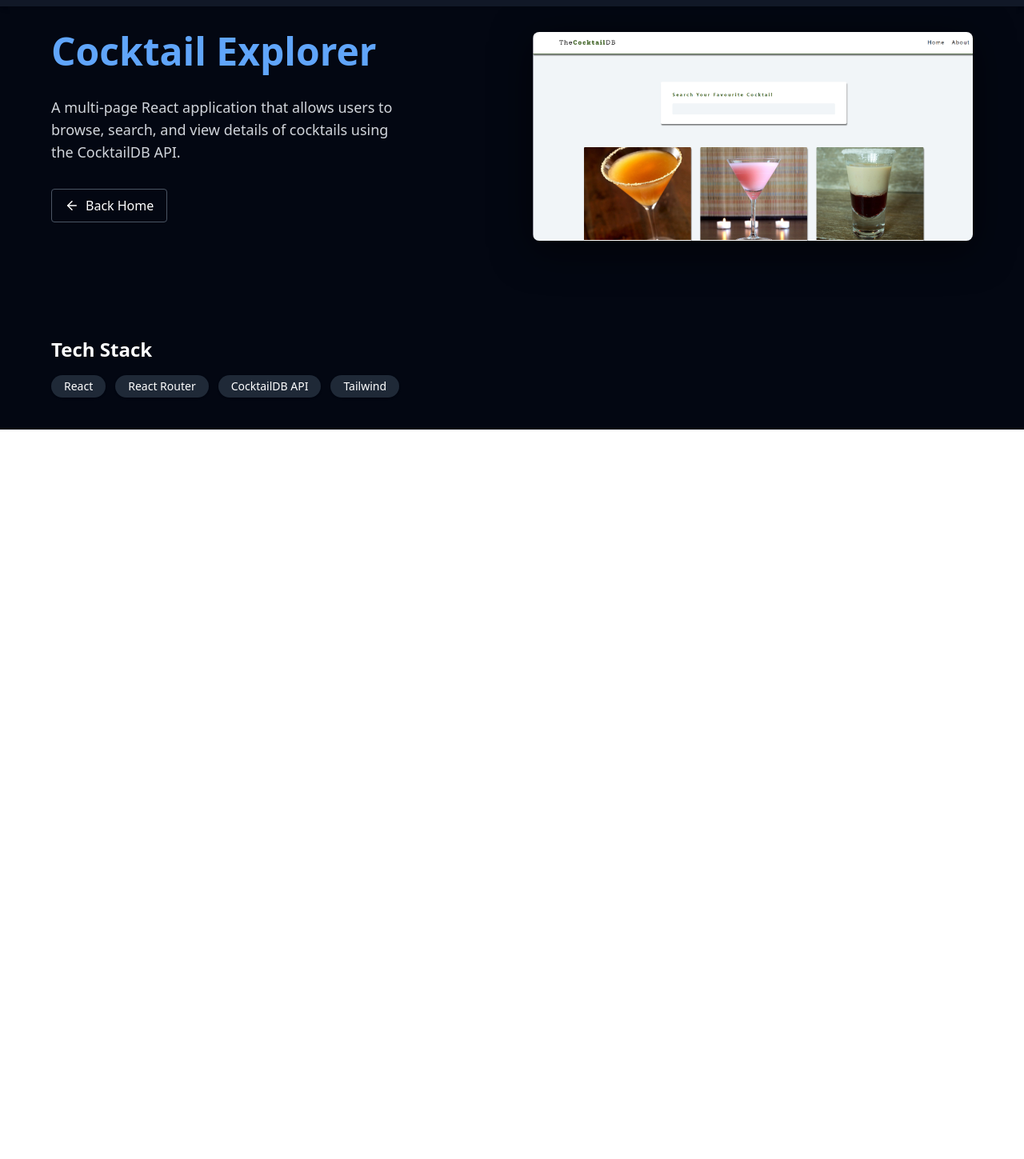
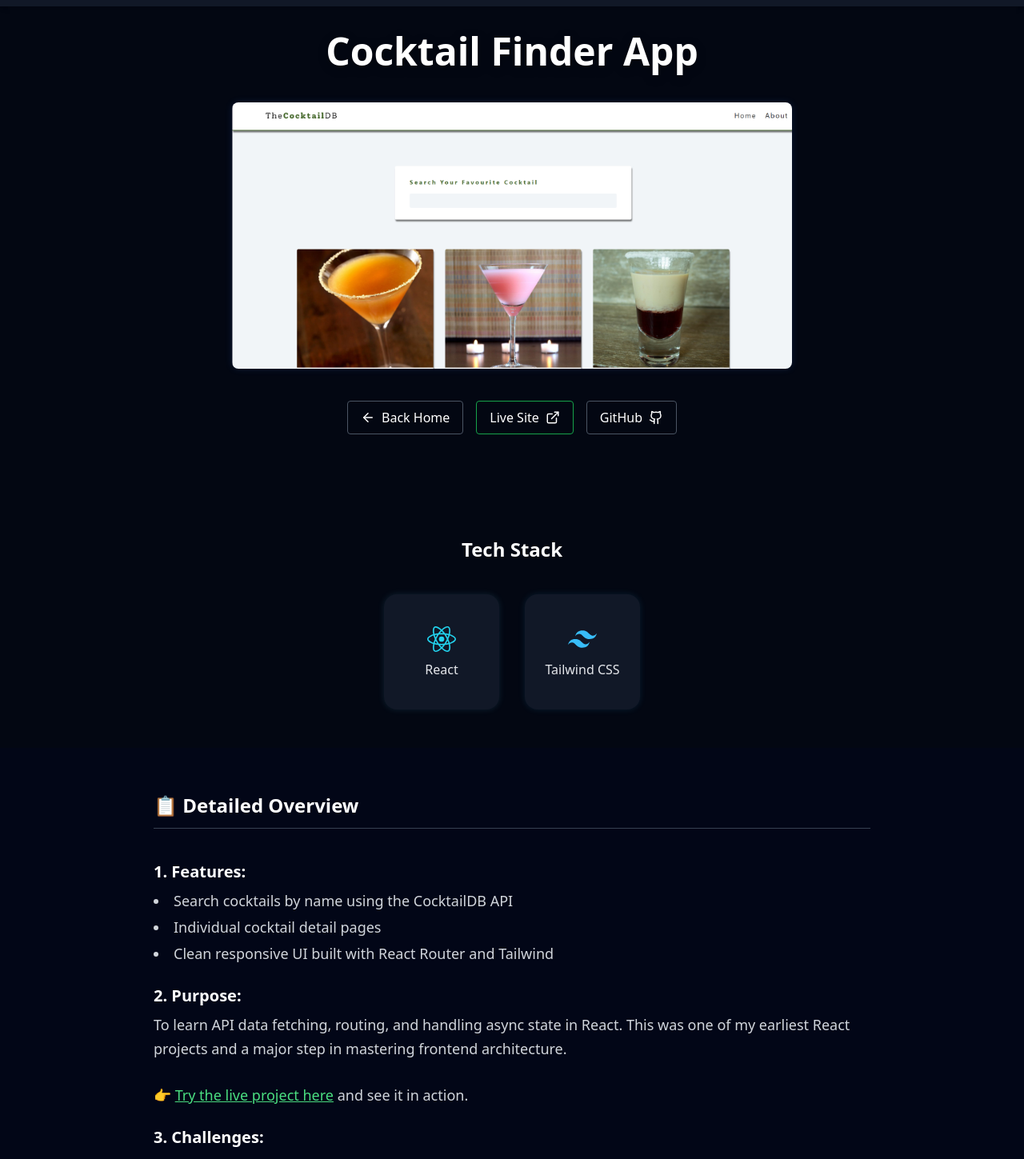
Before and after one commit to AryanMir15/Portfolio-site, a React (Vite) app: page /projects/cocktail-explorer in a window 1280 px wide. Shown: the part 40-1489 px from the top of the page at 80% size. Before the commit the page ends 800 px from the top, so only its background shows below. Built offline with nearby package versions, Linux system fonts and the light colour scheme; a web font is replaced by a local one.

Commit message:
added single project page for my cocktail project

```diff
--- a/src/data/Single Projects/cocktail.js
+++ b/src/data/Single Projects/cocktail.js
@@ -1,23 +1,27 @@
 const cocktailData = {
-  id: 13,
-  title: "Cocktail Explorer",
+  id: 12,
+  title: "Cocktail Finder App",
   description:
-    "A multi-page React application that allows users to browse, search, and view details of cocktails using the CocktailDB API.",
-  stack: ["React", "React Router", "CocktailDB API", "Tailwind"],
-  liveLink: "", // fill this later
-  githubLink: "", // fill this later
+    "A dynamic drink browser powered by the CocktailDB API. Built using <span class='text-cyan-400'>React</span> and <span class='text-sky-400'>Tailwind CSS</span>, this app lets you search and view cocktails with detailed info fetched live.",
+
+  stack: ["React", "Tailwind CSS"],
+  liveLink: "https://cocktails-project-two.vercel.app",
+  githubLink: "https://github.com/AryanMir15/Cocktail-App",
   details: `
-A responsive front-end application built in React that interacts with the CocktailDB API.
+This project uses the CocktailDB public API to fetch cocktail recipes and display them based on user search input.
 
-### Main Features:
-- **Home Page**: Displays a list of all cocktails retrieved from the API.
-- **Search Functionality**: Users can filter the list of drinks by entering keywords in real time.
-- **Single Cocktail View**: Clicking a drink navigates to a details page showing its ingredients, instructions, and category.
-- **Routing**: Implemented using React Router, with clean URL handling and fallback routes.
-- **Styling**: Built with Tailwind CSS for consistent and responsive design.
+### Features:
+- **Search Bar**: Users can type in cocktail names and get live filtered results.
+- **Details Page**: Clicking on a cocktail shows its image, ingredients, and instructions.
+- **Routing**: Uses React Router for smooth navigation between home and detail views.
 
-This project demonstrates strong understanding of API integration, component-based architecture, and modern React practices.
-    `,
+This was a core practice project to solidify understanding of:
+- React Router v6
+- API fetch using useEffect
+- Component-based architecture
+- Tailwind utility styling
+- Error and loading state handling
+  `,
   image: "/projects/cocktail.png",
 };
 
--- a/src/pages/SingleProject/cocktail.jsx
+++ b/src/pages/SingleProject/cocktail.jsx
@@ -1,13 +1,13 @@
 import React from "react";
-import { Link } from "react-router-dom";
 import Navbar from "../HomePage/Sections/Navbar";
 import Footer from "../HomePage/Sections/Footer";
+import { Link } from "react-router-dom";
 import { ArrowLeft, ExternalLink, Github } from "lucide-react";
 import cocktailData from "@/data/Single Projects/cocktail";
+import { SiReact, SiTailwindcss } from "react-icons/si";
 
 function CocktailProject() {
-  const { title, description, stack, image, githubLink, liveLink } =
-    cocktailData;
+  const { title, image, githubLink, liveLink } = cocktailData;
 
   return (
     <>
@@ -15,20 +15,21 @@
 
       {/* HERO SECTION */}
       <section className="bg-gray-950 text-white px-4 py-20">
-        <div className="max-w-6xl mx-auto flex flex-col md:flex-row gap-16 items-center md:items-start">
-          {/* LEFT: Title, description, buttons */}
-          <div className="md:w-2/5 w-full space-y-8">
-            <h1 className="text-4xl md:text-5xl font-extrabold text-blue-400 leading-tight">
+        <div className="max-w-4xl mx-auto flex flex-col items-center gap-10">
+          <h1 className="text-3xl md:text-5xl font-semibold text-white text-center drop-shadow-[0_3px_6px_rgba(0,0,0,0.3)]">
             {title}
           </h1>
-            <p className="text-gray-300 text-lg">
-              {description || "No description available yet."}
-            </p>
 
-            <div className="flex flex-wrap gap-4">
+          <img
+            src={image || "/default.png"}
+            alt={title}
+            className="w-full max-w-[700px] rounded-lg object-cover shadow-[0_0px_10px_rgba(59,130,246,0.15)] hover:shadow-[0_15px_45px_rgba(59,130,246,0.7)] transition-shadow duration-700"
+          />
+
+          <div className="flex flex-wrap justify-center gap-4">
             <Link
               to="/"
-                className="inline-flex items-center gap-2 px-4 py-2 text-white border border-gray-600 rounded hover:bg-gray-800 transition"
+              className="inline-flex items-center gap-2 px-4 py-2 text-white border border-gray-600 rounded hover:bg-gray-800 transition hover:shadow-[0_5px_25px_rgba(0,0,0,0.4)]"
             >
               <ArrowLeft size={18} /> Back Home
             </Link>
@@ -38,7 +39,7 @@
                 href={liveLink}
                 target="_blank"
                 rel="noopener noreferrer"
-                  className="inline-flex items-center gap-2 px-4 py-2 text-white border border-green-600 rounded hover:bg-green-700 transition"
+                className="inline-flex items-center gap-2 px-4 py-2 text-white border border-green-600 rounded hover:bg-green-700 transition hover:shadow-[0_5px_25px_rgba(0,255,0,0.3)]"
               >
                 Live Site <ExternalLink size={18} />
               </a>
@@ -49,41 +50,95 @@
                 href={githubLink}
                 target="_blank"
                 rel="noopener noreferrer"
-                  className="inline-flex items-center gap-2 px-4 py-2 text-white border border-gray-600 rounded hover:bg-gray-800 transition"
+                className="inline-flex items-center gap-2 px-4 py-2 text-white border border-gray-600 rounded hover:bg-gray-800 transition hover:shadow-[0_5px_25px_rgba(255,255,255,0.2)]"
               >
                 GitHub <Github size={18} />
               </a>
             )}
           </div>
         </div>
+      </section>
 
-          {/* RIGHT: Image */}
-          <div className="md:w-3/5 w-full flex justify-center md:justify-end">
-            <img
-              src={image || "/default.png"}
-              alt={title}
-              className="w-full max-w-[550px] rounded-lg shadow-[0_10px_50px_rgba(0,0,0,0.6)] object-cover transition-all duration-300"
-            />
+      {/* TECH STACK SECTION */}
+      <section className="bg-gray-950 text-white px-4 py-12">
+        <div className="max-w-6xl mx-auto text-center">
+          <h2 className="text-2xl font-semibold mb-10">Tech Stack</h2>
+          <div className="flex flex-wrap justify-center gap-8">
+            <div className="bg-gray-900 rounded-2xl p-6 w-36 h-36 flex flex-col items-center justify-center shadow-[0_0_8px_rgba(97,219,251,0.12)] hover:shadow-[0_8px_30px_rgba(97,219,251,0.7)] transition duration-300">
+              <SiReact className="text-cyan-400 text-4xl mb-2" />
+              <p className="text-gray-200 font-medium">React</p>
+            </div>
+            <div className="bg-gray-900 rounded-2xl p-6 w-36 h-36 flex flex-col items-center justify-center shadow-[0_0_8px_rgba(56,189,248,0.12)] hover:shadow-[0_8px_30px_rgba(56,189,248,0.7)] transition duration-300">
+              <SiTailwindcss className="text-sky-400 text-4xl mb-2" />
+              <p className="text-gray-200 font-medium">Tailwind CSS</p>
+            </div>
           </div>
         </div>
       </section>
 
-      {/* TECH STACK SECTION */}
-      <section className="bg-gray-950 text-white px-4 py-10">
-        <div className="max-w-6xl mx-auto">
-          <h2 className="text-2xl font-semibold mb-4">Tech Stack</h2>
-          <ul className="flex flex-wrap gap-3">
-            {stack.map((tech, index) => (
-              <li
-                key={index}
-                className="bg-gray-800 px-4 py-1 rounded-full text-sm text-white shadow"
-              >
-                {tech}
+      {/* DETAILED DESCRIPTION SECTION */}
+      <section className="bg-slate-950 text-white px-16 py-14">
+        <div className="max-w-4xl mx-auto space-y-10">
+          <h2 className="text-2xl font-semibold border-b border-gray-700 pb-3">
+            📋 Detailed Overview
+          </h2>
+
+          <div className="space-y-6 text-gray-300 leading-relaxed text-lg">
+            <div>
+              <h3 className="text-xl font-bold text-white mb-2">
+                1. Features:
+              </h3>
+              <ul className="list-disc list-inside space-y-1">
+                <li>Search cocktails by name using the CocktailDB API</li>
+                <li>Individual cocktail detail pages</li>
+                <li>
+                  Clean responsive UI built with React Router and Tailwind
                 </li>
-            ))}
               </ul>
             </div>
+
+            <div>
+              <h3 className="text-xl font-bold text-white mb-2">2. Purpose:</h3>
+              <p>
+                To learn API data fetching, routing, and handling async state in
+                React. This was one of my earliest React projects and a major
+                step in mastering frontend architecture.
+                <br />
+                <br />
+                👉{" "}
+                <a
+                  href={liveLink}
+                  target="_blank"
+                  rel="noopener noreferrer"
+                  className="text-green-400 underline hover:text-green-500 transition"
+                >
+                  Try the live project here
+                </a>{" "}
+                and see it in action.
+              </p>
+            </div>
+
+            <div>
+              <h3 className="text-xl font-bold text-white mb-2">
+                3. Challenges:
+              </h3>
+              <p>
+                Understanding how to handle loading states and errors while
+                keeping the UI smooth was tricky at first. But this taught me to
+                trust the React component lifecycle.
+              </p>
+            </div>
+          </div>
+          <Link
+            to="/"
+            className="inline-flex items-center gap-2 px-4 py-2 text-white border border-gray-600 rounded hover:bg-gray-800 transition hover:shadow-[0_5px_25px_rgba(0,0,0,0.4)]"
+          >
+            <ArrowLeft size={18} /> Back Home
+          </Link>
+        </div>
       </section>
+
+      <Footer />
     </>
   );
 }
```
Lines whose indentation alone changed are shown as unchanged.
